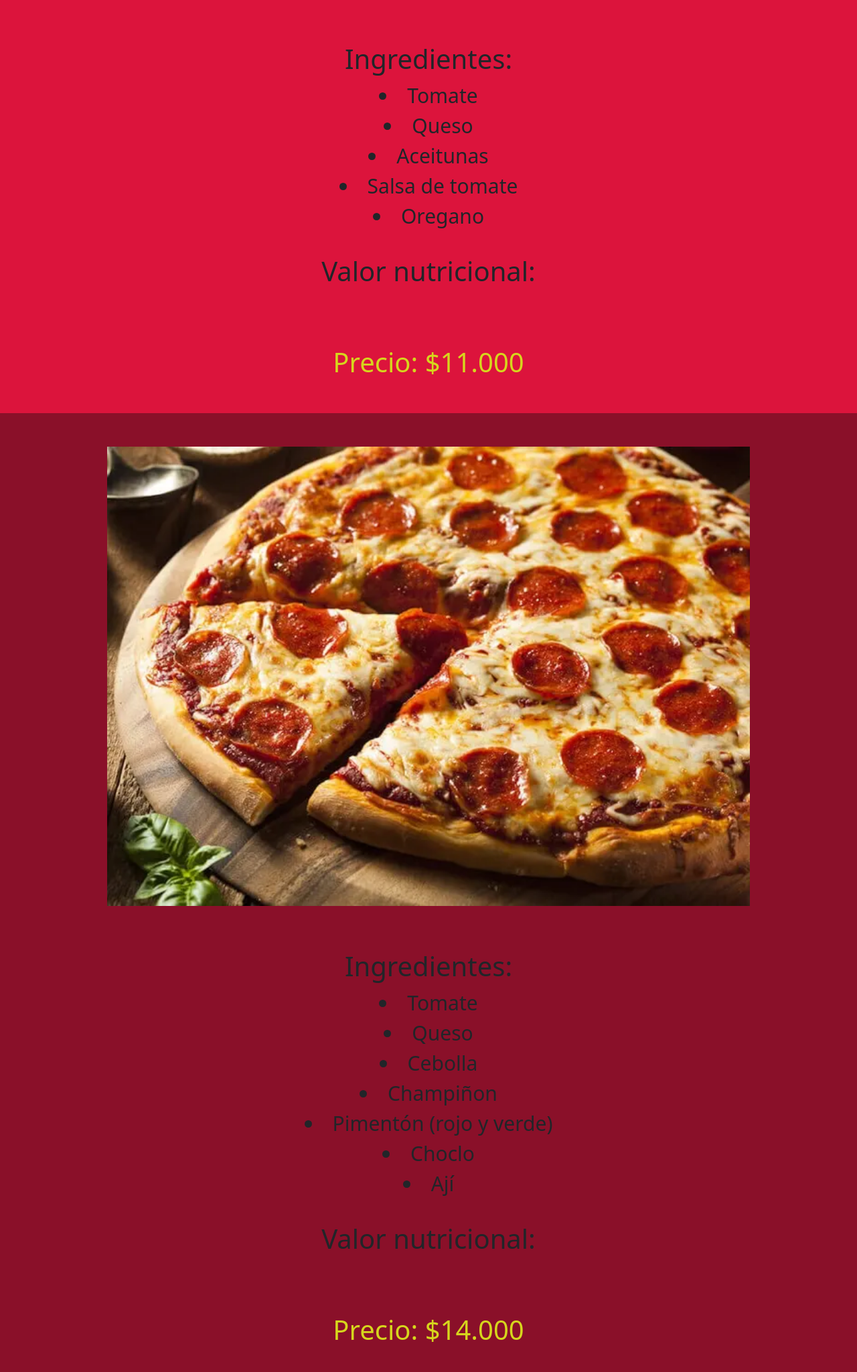
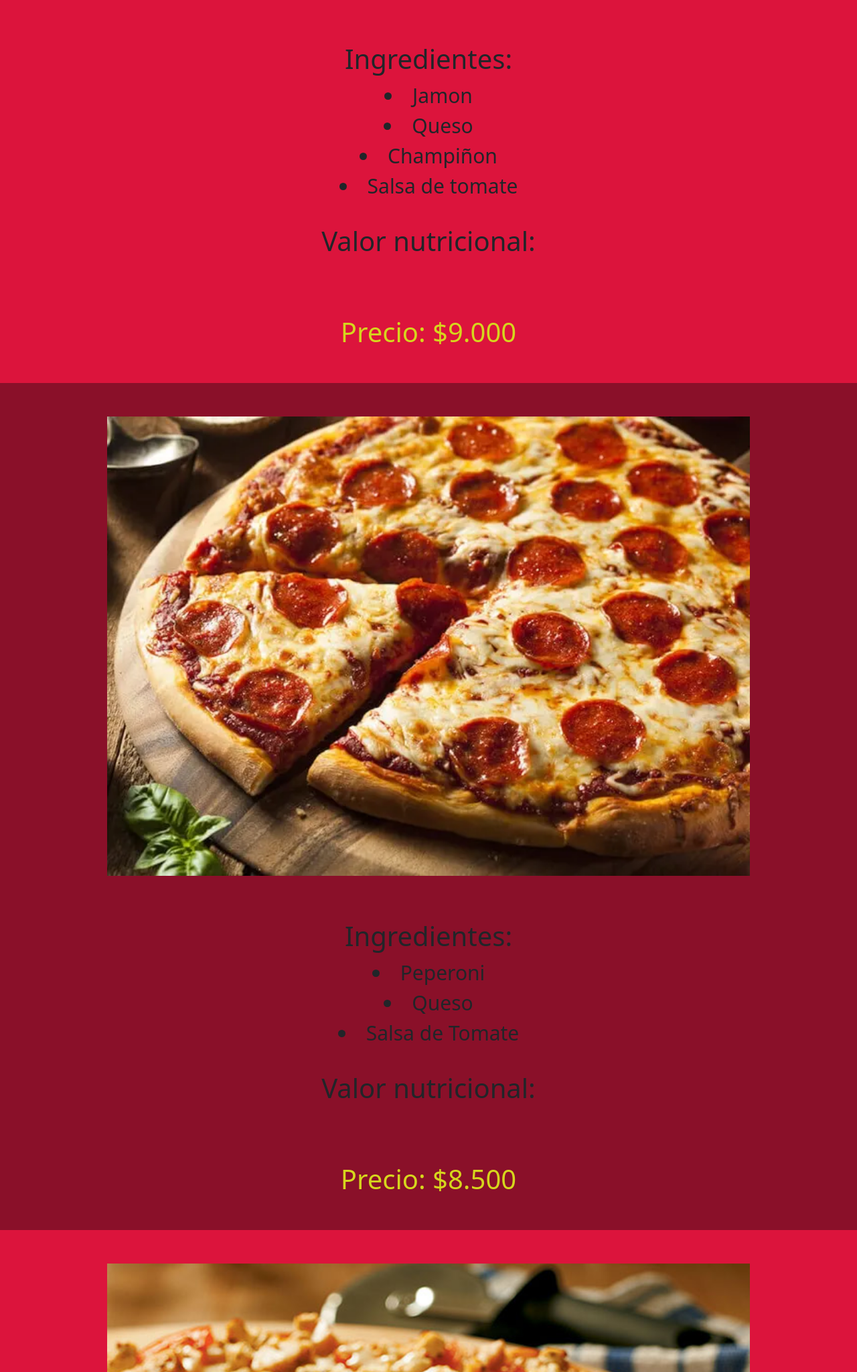
Before and after one commit to Seba8117/Prueba_1, a plain HTML site: page premium.html in a window 1280 px wide. Shown: the part 986-3035 px from the top of the page at 67% size. Drawn offline with nearby package versions, Linux system fonts and the light colour scheme.

Commit message:
se arregló la descripción de las pizzas

```diff
--- a/premium.html
+++ b/premium.html
@@ -29,45 +29,38 @@
                 <p><img src="premium1.jpg" width="1000px" > </p>
                 <h1>Ingredientes:    </h1>
                 <u1>
-                    <li>Tomate  </li>
+                    <li>Jamon  </li>
                     <li>Queso  </li>
-                    <li>Aceitunas    </li>
+                    <li>Champiñon    </li>
                     <li>Salsa de tomate   </li>
-                    <li>Oregano  </li>
                 </u1>
                 <p>Valor nutricional:  </p>
-                <p id="destacado">Precio: $11.000     </p>
+                <p id="destacado">Precio: $9.000     </p>
             </div>
             <div id="dos">
                 <p><img src="premium2.webp" width="1000px" > </p>
                 <h1>Ingredientes:    </h1>
                 <u1>
-                    <li>Tomate  </li>
+                    <li>Peperoni </li>
                     <li>Queso  </li>
-                    <li>Cebolla    </li>
-                    <li>Champiñon </li>
-                    <li>Pimentón (rojo y verde)  </li>
-                    <li>Choclo </li>
-                    <li>Ají </li>
+                    <li>Salsa de Tomate   </li>
+
                 </u1>
                 <p>Valor nutricional:  </p>
-                <p id="destacado" >Precio: $14.000     </p>
+                <p id="destacado" >Precio: $8.500     </p>
             </div>
             <div id="uno">
                 <p><img src="premium3.jpg" width="1000px" > </p>
                 <h1>Ingredientes:    </h1>
                 <u1>
-                    <li>Tomate  </li>
+                    <li>Pollo  </li>
                     <li>Queso  </li>
-                    <li>Aceitunas    </li>
-                    <li>Choclo </li>
-                    <li>Cebolla morada </li>
-                    <li>Ají verde</li>
-                    <li>Pimenton Verde </li>
+                    <li>Tomate   </li>
+                    <li>Oregano</li>
 
                 </u1>
                 <p>Valor nutricional:  </p>
-                <p id="destacado">Precio: $12.000     </p>
+                <p id="destacado">Precio: $11.000     </p>
             </div>
 
 
```
Also changed, not shown: index.html (+1 -1 lines), saboresdelmundo.html (+15 -19 lines).
